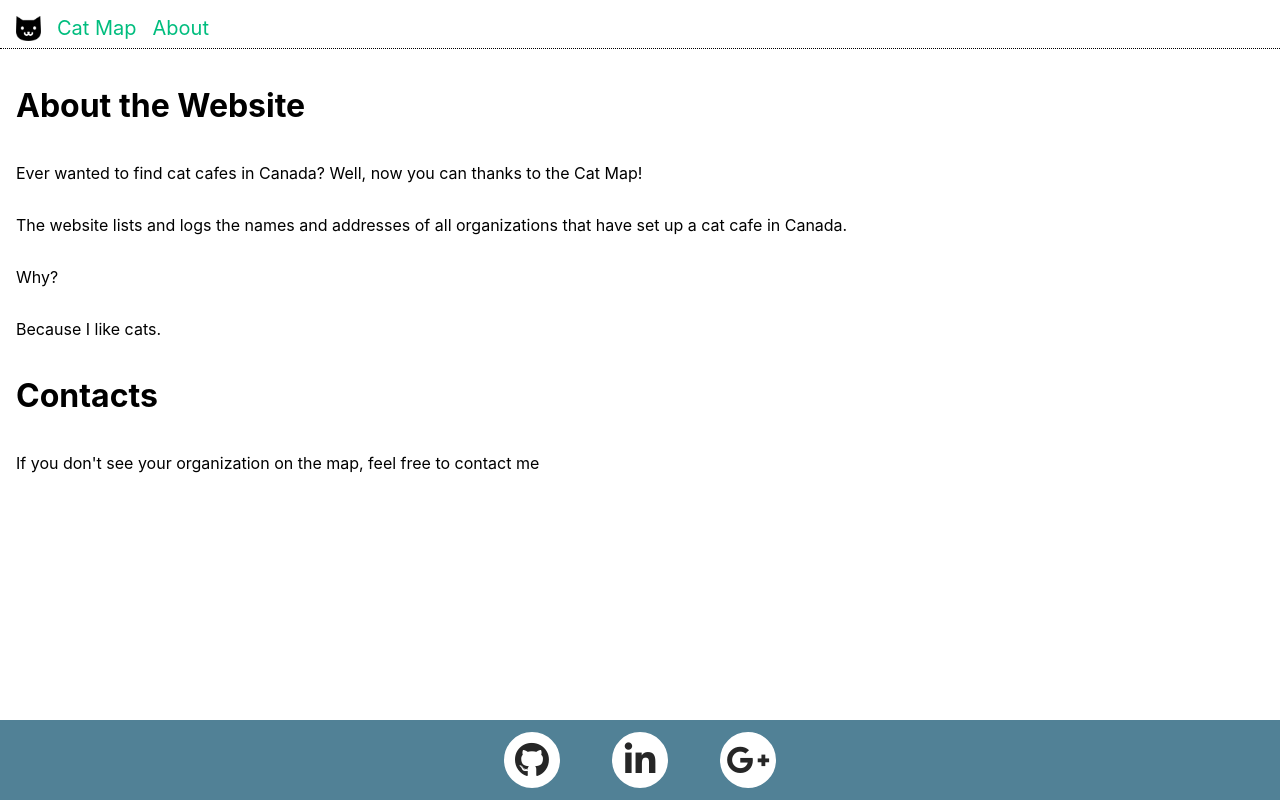
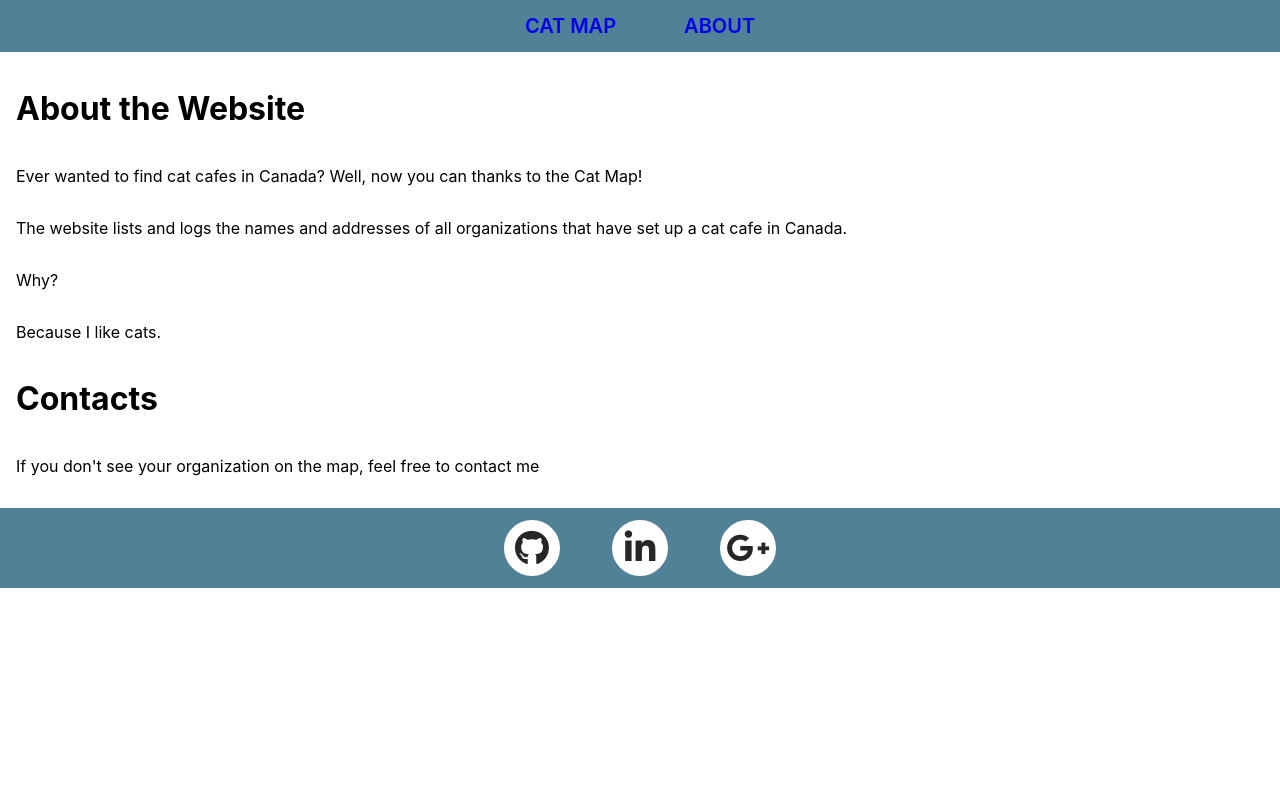
Before and after one commit to LucasDLee/Cats-Canada, a Vue app: page /about in a window 1280 px wide. Built offline with nearby package versions, Linux system fonts and the light colour scheme.

Commit message:
Added new map layers

```diff
--- a/src/App.vue
+++ b/src/App.vue
@@ -4,7 +4,9 @@ import NavBar from './components/NavBar.vue'
 </script>
 
 <template>
-  <NavBar />
+  <main>
+    <NavBar />
 
-  <RouterView />
+    <RouterView />
+  </main>
 </template>
--- a/src/assets/main.css
+++ b/src/assets/main.css
@@ -1,3 +1,7 @@
+:root {
+  --hyperlink-bg-color: #518196;
+}
+
 body {
   margin: 0;
 }
--- a/src/components/AboutFooter.vue
+++ b/src/components/AboutFooter.vue
@@ -12,9 +12,9 @@ export default {
     return {
       githubProfile: 'https://github.com/LucasDLee',
       githubImg: '/img/github.webp',
-      linkedInProfile: '',
+      linkedInProfile: 'https://www.linkedin.com/in/lucasdlee',
       linkedInImg: '/img/linkedin.webp',
-      email: '',
+      email: 'mailto:lucasdlee23@gmail.com',
       emailImg: '/img/email.webp'
     }
   }
@@ -23,8 +23,7 @@ export default {
 
 <style scoped>
 #about-footer {
-  background-color: #518196;
-  bottom: 0;
+  background-color: var(--hyperlink-bg-color);
   display: flex;
   flex-direction: row;
   justify-content: center;
--- a/src/components/NavBar.vue
+++ b/src/components/NavBar.vue
@@ -1,6 +1,5 @@
 <template>
   <nav>
-    <img src="@/assets/cat.png" alt="icon" width="25" height="25" />
     <RouterLink to="/">Cat Map</RouterLink>
     <RouterLink to="/about">About</RouterLink>
   </nav>
@@ -12,22 +11,61 @@ import { RouterLink } from 'vue-router'
 
 <style scoped>
 nav {
-  background-color: white;
-  border-bottom: 1px dotted black;
-  display: flex;
-  gap: 0 1em;
-  flex-direction: row;
-  padding: 1em;
-  height: 2vh;
+  background-color: var(--hyperlink-bg-color);
+  text-transform: uppercase;
+  text-align: center;
+  font-weight: 600;
 }
 
 nav > * {
-  color: hsla(160, 100%, 37%, 1);
+  display: inline-block;
+  list-style: outside none none;
+  margin: 0 1em;
+  padding: 0;
+}
+
+nav > * {
+  padding: 0.7em 0.7em;
+  position: relative;
+  text-decoration: none;
   font-size: 20px;
-  text-decoration: none;
+}
+
+nav > *::before,
+nav > *::after {
+  content: '';
+  height: 14px;
+  width: 14px;
+  position: absolute;
+  transition: all .35s ease;
+  opacity: 0;
+}
+
+nav > *::before {
+  content: '';
+  right: 0;
+  top: 0;
+  border-top: 3px solid #3E8914;
+  border-right: 3px solid #2E640F;
+  transform: translate(-100%, 50%);
+}
+
+nav > *:after {
+  content: '';
+  left: 0;
+  bottom: 0;
+  border-bottom: 3px solid #2E640F;
+  border-left: 3px solid #3E8914;
+  transform: translate(100%, -50%)
+}
+
+nav > *:hover:before,
+nav > *:hover:after{
+  transform: translate(0,0);
+  opacity: 1;
 }
 
 nav > *:hover {
-  font-style: italic;
+  color: #3DA35D;
 }
 </style>
--- a/src/views/AboutView.vue
+++ b/src/views/AboutView.vue
@@ -11,9 +11,8 @@
 
     <h1>Contacts</h1>
     <p>If you don't see your organization on the map, feel free to contact me</p>
-
-    <AboutFooter />
   </div>
+  <AboutFooter />
 </template>
 
 <script setup>
--- a/src/views/HomeView.vue
+++ b/src/views/HomeView.vue
@@ -8,17 +8,22 @@
       :max-bounds="bounds"
       @mousemove="getCoords"
     >
+      <l-control-layers position="topright"></l-control-layers>
       <l-tile-layer
-        url="https://{s}.tile.openstreetmap.org/{z}/{x}/{y}.png"
+        v-for="tileProvider in tileProviders"
+        :key="tileProvider.name"
+        :name="tileProvider.name"
+        :visible="tileProvider.visible"
+        :url="tileProvider.url"
+        :attribution="tileProvider.attribution"
         layer-type="base"
-        name="OpenStreetMap"
-      ></l-tile-layer>
+      />
 
       <l-control-scale position="bottomleft"></l-control-scale>
 
       <div class="mouseOverCoord">
-        <span class="info--text">{{ this.mouseLatLon.lat }}</span
-        >, <span class="info--text">{{ this.mouseLatLon.lon }}</span>
+        <span class="info--text">{{ this.mouseLatLon.lat }}</span>,
+        <span class="info--text">{{ this.mouseLatLon.lon }}</span>
       </div>
     </l-map>
   </section>
@@ -26,13 +31,14 @@
 
 <script>
 import 'leaflet/dist/leaflet.css'
-import { LMap, LTileLayer, LControlScale } from '@vue-leaflet/vue-leaflet'
+import { LMap, LTileLayer, LControlScale, LControlLayers } from '@vue-leaflet/vue-leaflet'
 
 export default {
   components: {
     LMap,
     LTileLayer,
-    LControlScale
+    LControlScale,
+    LControlLayers
   },
   data() {
     return {
@@ -46,6 +52,27 @@ export default {
         lat: 0,
         lon: 0
       },
+      tileProviders: [
+        {
+          name: 'ESRI World Street Map',
+          visible: true,
+          url: 'https://services.arcgisonline.com/ArcGIS/rest/services/World_Street_Map/MapServer/tile/{z}/{y}/{x}',
+          attribution: '&copy; <a href="https://services.arcgisonline.com/ArcGIS/rest/services/World_Street_Map/MapServer/">ESRI World Street M</a>'
+        },
+        {
+          name: 'OpenStreetMap',
+          visible: false,
+          attribution:
+            '&copy; <a target="_blank" href="http://osm.org/copyright">OpenStreetMap</a> contributors',
+          url: 'https://{s}.tile.openstreetmap.org/{z}/{x}/{y}.png',
+        },
+        {
+          name: 'Wikimedia Maps',
+          visible: false,
+          url: 'https://maps.wikimedia.org/osm-intl/{z}/{x}/{y}.png',
+          attribution: '&copy; <a href="https://www.mediawiki.org/wiki/Wikimedia_Maps/API">Wikimedia Maps API</a>'
+        }
+      ],
       zoom: 5
     }
   },
```
Also changed, not shown: 2 other files (tests, documents, lock files or other folders).
